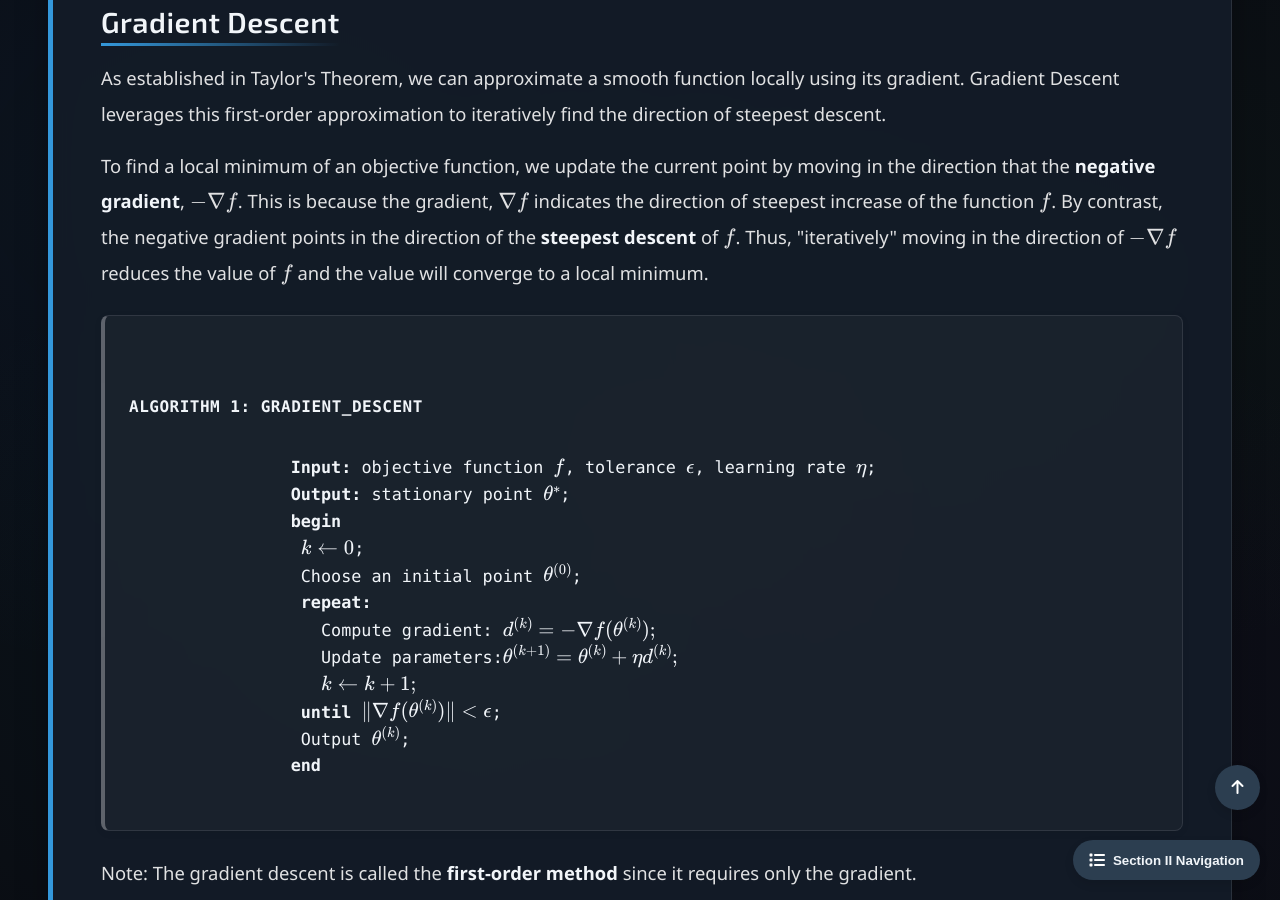
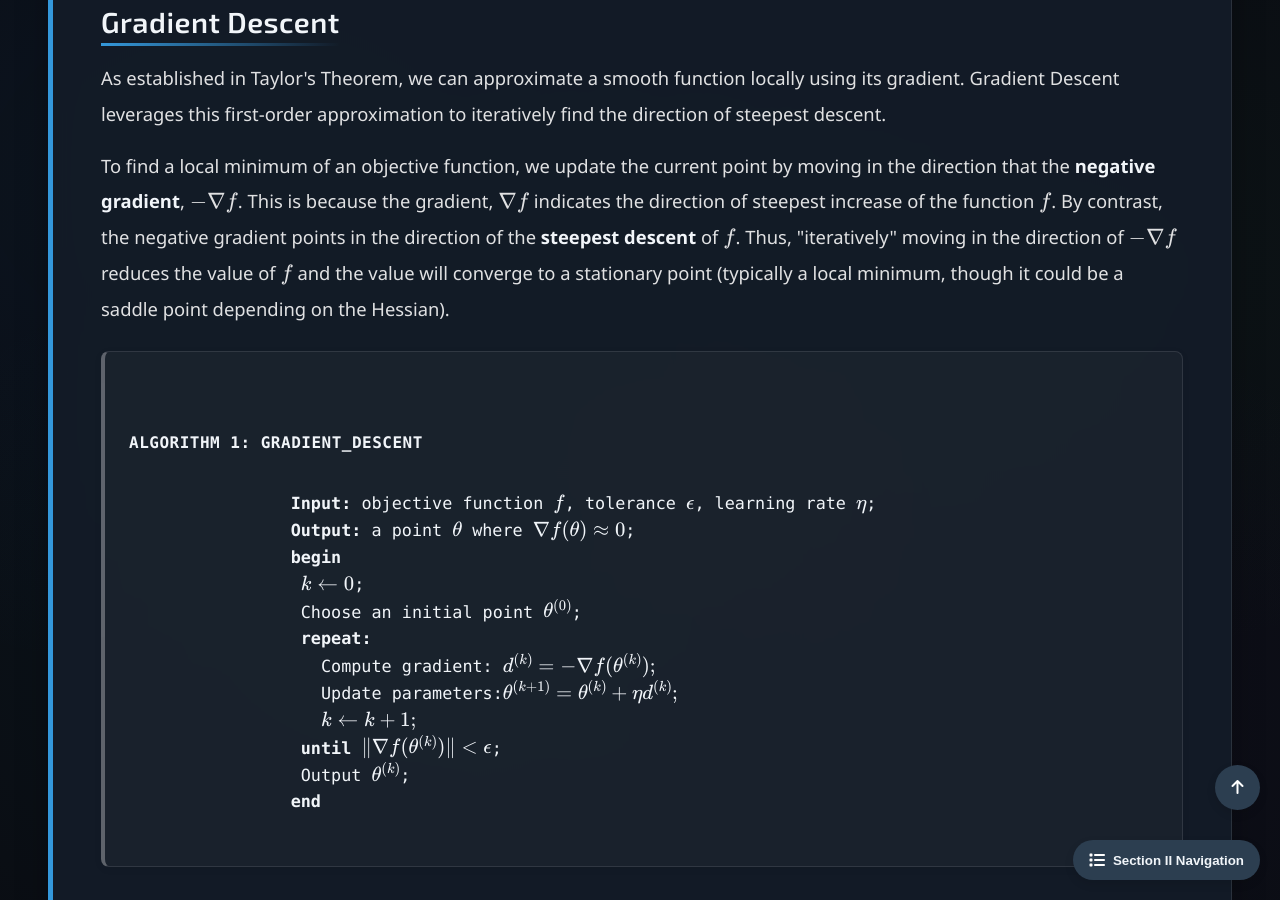
Before and after one commit to Yusukey01/yusukey01.github.io, a Jekyll site: the page built from Mathematics/Calculus/gradient.html, in a window 1280 px wide and 900 px high, scrolled down 5654 px. Built offline with Jekyll 4.4.1, drawn with Linux system fonts in a browser that asks for light colours.

Commit message:
refine the page

```diff
--- a/Mathematics/Calculus/gradient.html
+++ b/Mathematics/Calculus/gradient.html
@@ -225,12 +225,13 @@ uses_python: true
                 the <strong>negative gradient</strong>, \(- \nabla f\). This is because the gradient, \(\nabla f\)  indicates
                 the direction of steepest increase of the function \(f\). By contrast, the negative gradient points in the
                 direction of the <strong>steepest descent</strong> of \(f\). Thus, "iteratively" moving in the direction
-                of \(- \nabla f\) reduces the value of \(f\) and the value will converge to a local minimum.
+                of \(- \nabla f\) reduces the value of \(f\) and the value will converge to a stationary point (typically a local minimum,
+                though it could be a saddle point depending on the Hessian).
             </p>
             <div class="pseudocode">
                 <span class="pseudocode-title">Algorithm 1: GRADIENT_DESCENT</span>
                 <strong>Input:</strong> objective function \(f\), tolerance \(\epsilon\), learning rate \(\eta\);
-                <strong>Output:</strong> stationary point \(\theta^*\);
+                <strong>Output:</strong> a point \(\theta\) where \(\nabla f(\theta) \approx 0\);
                 <strong>begin</strong>
                 &emsp;\(k \leftarrow 0\);
                 &emsp;Choose an initial point \(\theta^{(0)}\);
```
